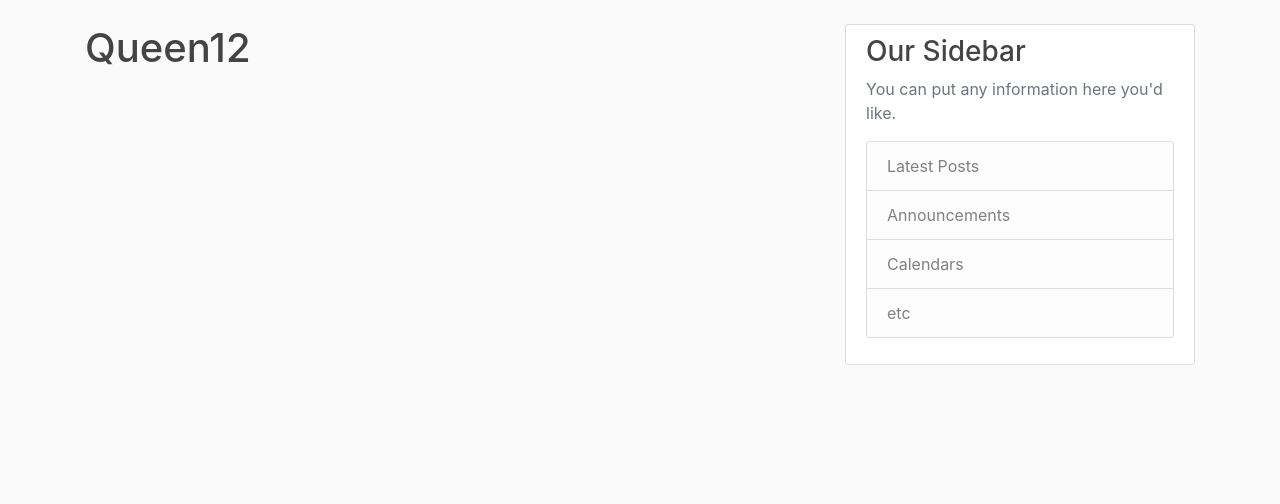
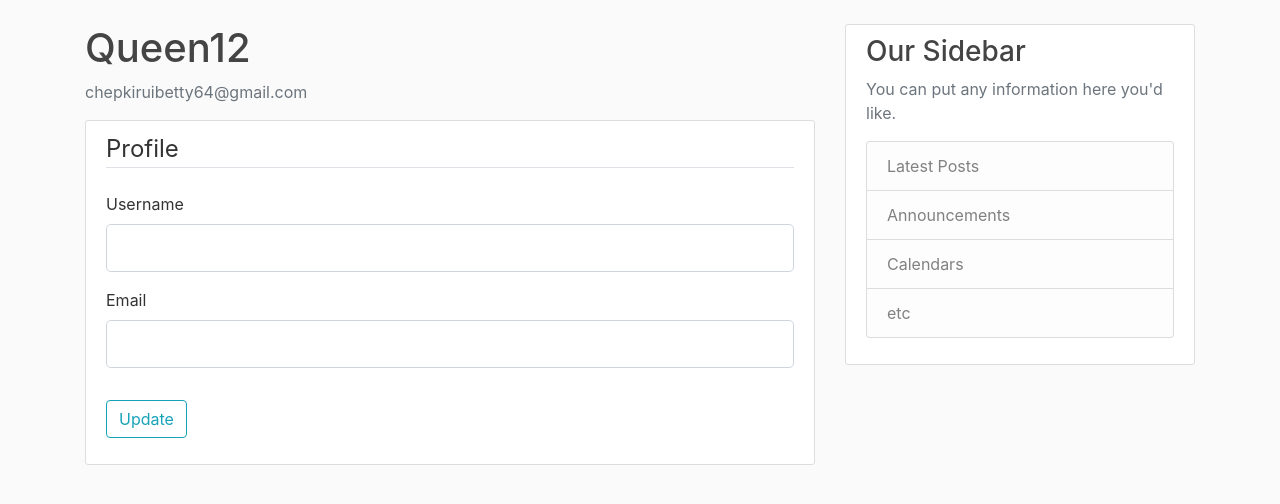
Before and after one commit to chepkiruibetty/amazing-blog, a Flask app: page /account in a window 1280 px wide. Shown: the part 56-560 px from the top of the page. Run offline with Flask 2, Linux system fonts and the light colour scheme; a user stored in the database is signed in; some libraries are stand-ins or nearby versions.

Commit message:
add routing and va;idators for update form

```diff
--- a/blog/routes.py
+++ b/blog/routes.py
@@ -1,6 +1,6 @@
 from flask import render_template, url_for, flash, redirect, request
 from blog import app, db, bcrypt
-from blog.forms import RegistrationForm, LoginForm
+from blog.forms import RegistrationForm, LoginForm, UpdateAccountForm
 from blog.models import User, Post
 from flask_login import login_user, current_user, logout_user, login_required
 
@@ -70,7 +70,17 @@ def logout():
     return redirect(url_for('home'))
 
 
-@app.route("/account")
+@app.route("/account",methods=['GET', 'POST'])
 @login_required
 def account():
-    return render_template('account.html', title='Account')
+    form=UpdateAccountForm()
+    if form.validate_on_submit():
+        current_user.username=form.username.data
+        current_user.email=form.email.data
+        db.session.commit()
+        flash('your account is updated','primary')
+        return redirect(url_for('account'))
+    elif request.method =='GET':
+        form.username.data==current_user.username
+        form.email.data==current_user.email
+    return render_template('account.html', title='Account',form=form)
--- a/blog/templates/account.html
+++ b/blog/templates/account.html
@@ -1,4 +1,47 @@
 {% extends "design.html" %}
 {% block content %}
-    <h1>{{ current_user.username }}</h1>
+    <div class="media">
+        <div class="media-body">
+            <h2 class="account-heading">{{current_user.username}}</h2>
+            <p class="text-secondary">{{current_user.email}}</p>
+        </div>
+    </div>
+    <div class="content-section">
+        <form method="POST" action="">
+            {{form.hidden_tag() }}
+            <fieldset class="form-group">
+                <legend class="border-bottom mb-4">Profile</legend>
+                <div class="form-group">
+                    {{ form.username.label(class="form-control-label") }}
+                    {%if form.username.errors%}
+                    {{ form.username(class="form-control form-control-lg is-invalid") }}
+                    <div class="invalid-feedback">
+                        {%for errors in form.username.errors%}
+                        <span>{{error}}</span>
+                        {%endfor%}
+                    </div>
+                    {%else%}
+                    {{form.username(class="form-control form-control-lg")}}
+                    {%endif%}
+                </div>
+                <div class="form-group">
+                    {{ form.email.label(class="form-control-label") }}
+                    {% if form.email.errors %}
+                    {{ form.email(class="form-control form-control-lg is-invalid") }}
+                    <div class="invalid-feedback">
+                        {% for error in form.email.errors %}
+                        <span>{{ error }}</span>
+                        {% endfor %}
+                    </div>
+                    {% else %}
+                    {{ form.email(class="form-control form-control-lg") }}
+                    {% endif %}
+                </div>
+            </fieldset>
+            <div class="form-group">
+                {{form.submit(class="btn btn-outline-info")}}
+            </div>
+        </form>
+
+</div>
 {% endblock content %}
```
Also changed, not shown: blog/site.db.
